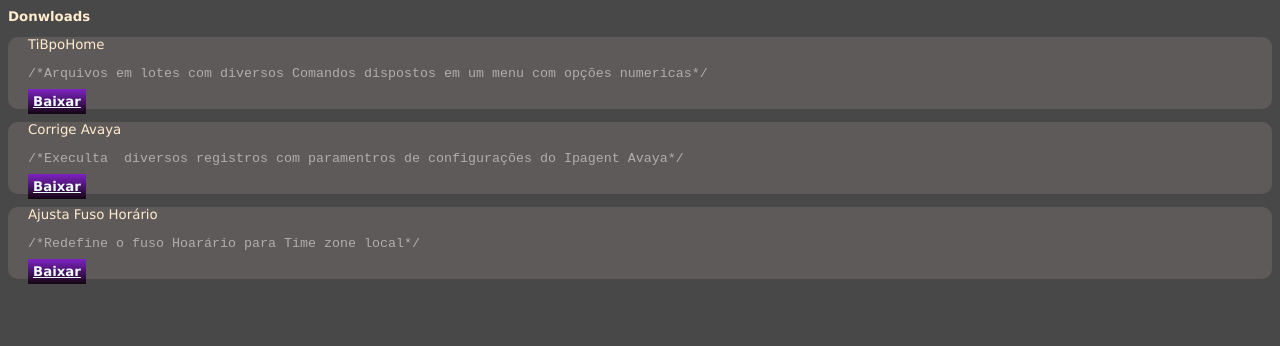
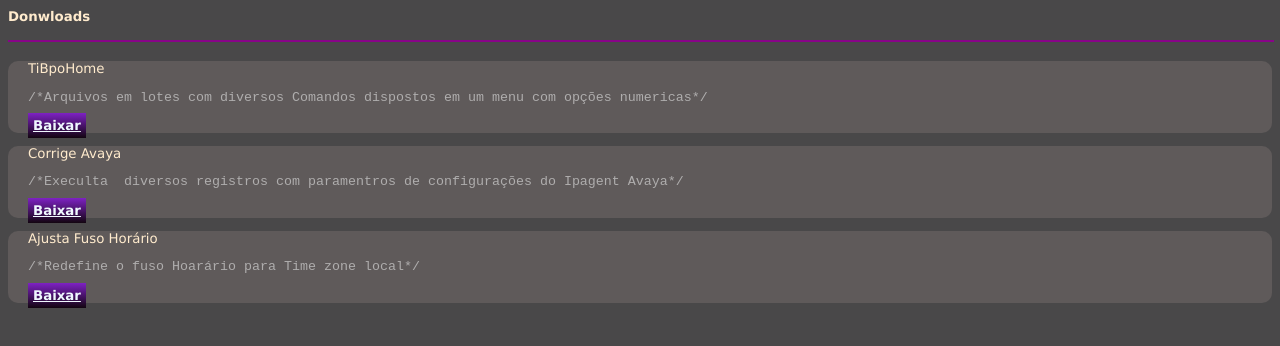
Before and after one commit to JoseCassioSantos/TestesJs, a plain HTML site: page downloads.html in a window 1280 px wide. Drawn offline with Linux system fonts and the light colour scheme.

Commit message:
Update downloads.html

```diff
--- a/downloads.html
+++ b/downloads.html
@@ -9,6 +9,7 @@
 </head>
 <body>
     <h1>Donwloads</h1>
+    <span class="under"></span>
 
     <div>
 
```
